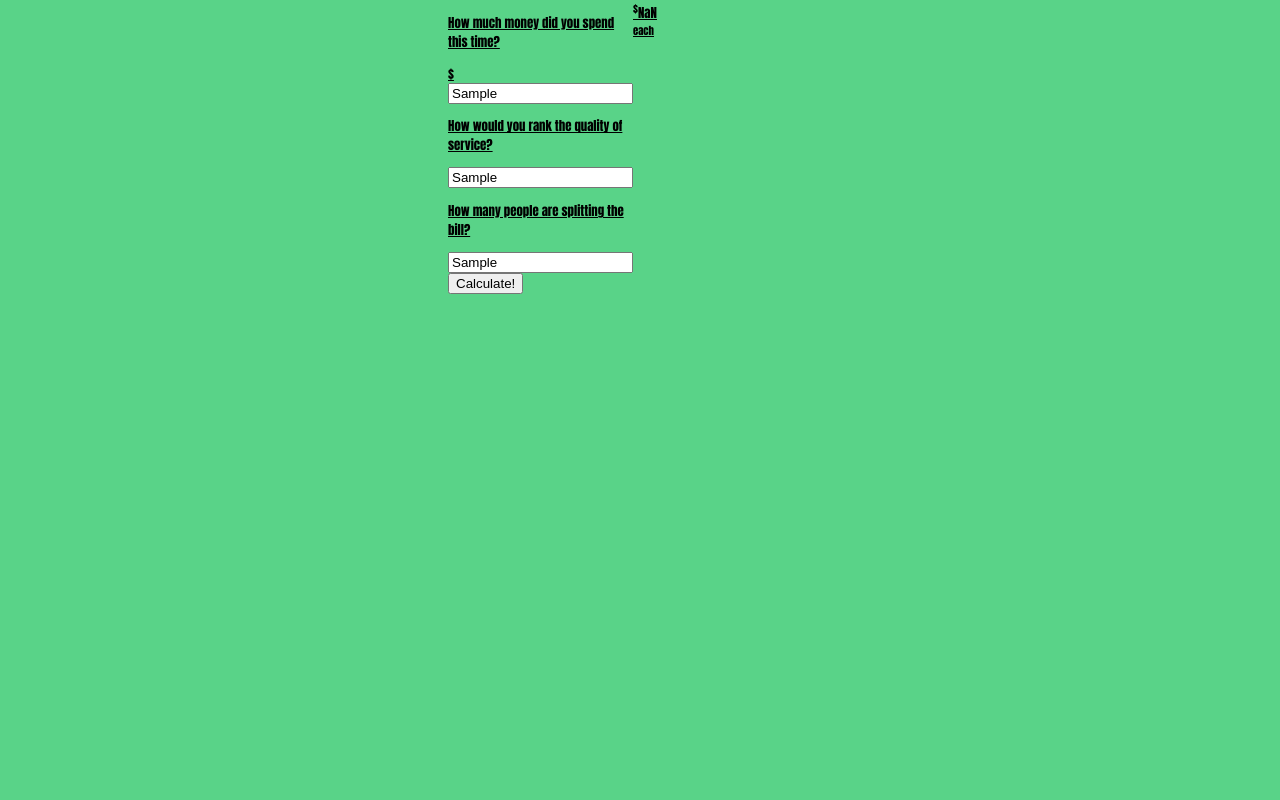
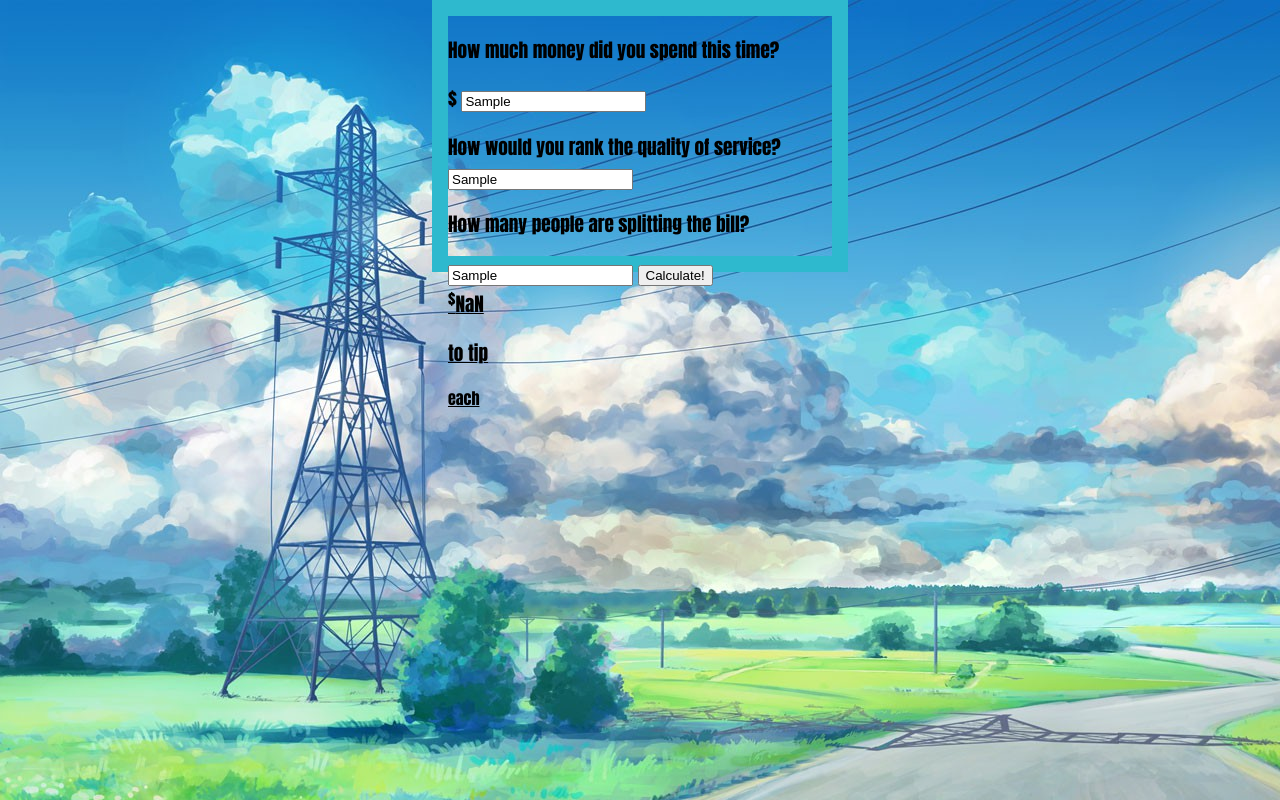
Before and after one commit to FlyingCelingFan/TipCalc, a plain HTML site: page index.html in a window 1280 px wide. Both pictures are taken after typing "Sample", "Sample", "Sample" into the empty fields and a click on the button "Calculate!". Drawn offline with Linux system fonts and the light colour scheme.

Commit message:
added BG

```diff
--- a/app.js
+++ b/app.js
@@ -14,6 +14,12 @@ function calculateTip() {
   //validate input
   if (billAmt === "" || serviceQual == 0) {
     alert("Free food?");
+    document.body.style.backgroundImage
+    return;
+  }
+
+    if (billAmt === "party rock is in the hou") {
+    alert("se tonight");
     return;
   }
 
--- a/index.html
+++ b/index.html
@@ -13,7 +13,7 @@
           $ <input id="billamt" type="text" placeholder="Bill Amount" >
 
           <p>How would you rank the quality of service?
-            <p>
+
 
               <input list="serviceQualChoices" id="serviceQual"/>
 
@@ -28,9 +28,8 @@
                 <option value="0.00">0&#37; &#45; Belowest of Average</option>
               </datalist>
 
-
-                            <!-- <select id="serviceQual">
-                          <option disabled selected value="0">-- Choose an Option --</option>
+                     <!-- <select id="serviceQual">
+                          <option disabled selected value="0">- - Choose an Option - -</option>
                           <option value="0.5">50&#37; &#45; Abovest of Average</option>
                           <option value="0.3">30&#37; &#45; Abover average</option>
                           <option value="0.2">20&#37; &#45; Above Average</option>
@@ -40,19 +39,26 @@
                           <option value="0.00">0&#37; &#45; Belowest of Average</option>
                       </select> -->
 
-
-
         <p>How many people are splitting the bill?</p>
         <input id="peopleamt" type="text" placeholder="People paying">
         <button type="button" id="calculate">Calculate!</button>
 
+  </div>
+  <!--calculator end-->
+  <div id="totalTip">
+    <sup>$</sup><span id="tip">0.00</span><p> to tip</p>
+    <small id="each">each</small>
+  </div>
+  <!--totalTip end-->
+
+    </form>
 
 
 <!--
 <input list="serviceQualChoices"/>
 
 <datalist id="serviceQualChoices">
-  <option disabled selected value="0">-- Choose an Option --</option>
+  <option disabled selected value="0">- - Choose an Option - -</option>
   <option value="0.5">50&#37; &#45; Abovest of Average</option>
   <option value="0.3">30&#37; &#45; Abover average</option>
   <option value="0.2">20&#37; &#45; Above Average</option>
@@ -62,18 +68,6 @@
   <option value="0.00">0&#37; &#45; Belowest of Average</option>
 </datalist> -->
 
-
-    </form>
-
-
-
-  </div>
-  <!--calculator end-->
-  <div id="totalTip">
-    <sup>$</sup><span id="tip">0.00</span>
-    <small id="each">each</small>
-  </div>
-  <!--totalTip end-->
 
 </div>
 <!--container end-->
@@ -86,7 +80,4 @@
 
 <div id="id2" ><button id = "id2"onclick="Calculate()">Calculate!</button></div>
 
-<p1 id = "javascropt">text</p1>
--->
-</body>
-</html>
+<p1 id = "javascropt">text</p1> --> </body> </html>
--- a/styles.css
+++ b/styles.css
@@ -1,7 +1,8 @@
 body {
 	/*background-color: #ff7300;
 	*/
-	background-color: #59d388;
+	/*background-color: #59d388;*/
+    background-image: url(media/EverLas.jpg);
 }
 
 #javascropt {
@@ -12,9 +13,18 @@ body {
     /* maybe using vw & vh is whats causing it not going in the middle? */
     height:30vh;
     width: 30vw;
-    font-size: 1vw;
+    font-size: 1.5vw;
     font-family: Impact;
-    text-decoration: underline;
+    background-color: #2eb9ce;
+    border-width:2vh;
+    border-style:solid;
+    border-color:#2eb9ce;
+
+}
+
+#input {
+    width: 100%;
+    height: 100%;
 }
 
 #totalTip {
@@ -24,7 +34,7 @@ body {
     /* maybe using vw & vh is whats causing it not going in the middle? */
     height:30vh;
     width: 30vw;
-    font-size: 1vw;
+    font-size: 1.5vw;
     font-family: Impact;
     text-decoration: underline;
 }
```
Also changed, not shown: media/EverLas.jpg (added).
